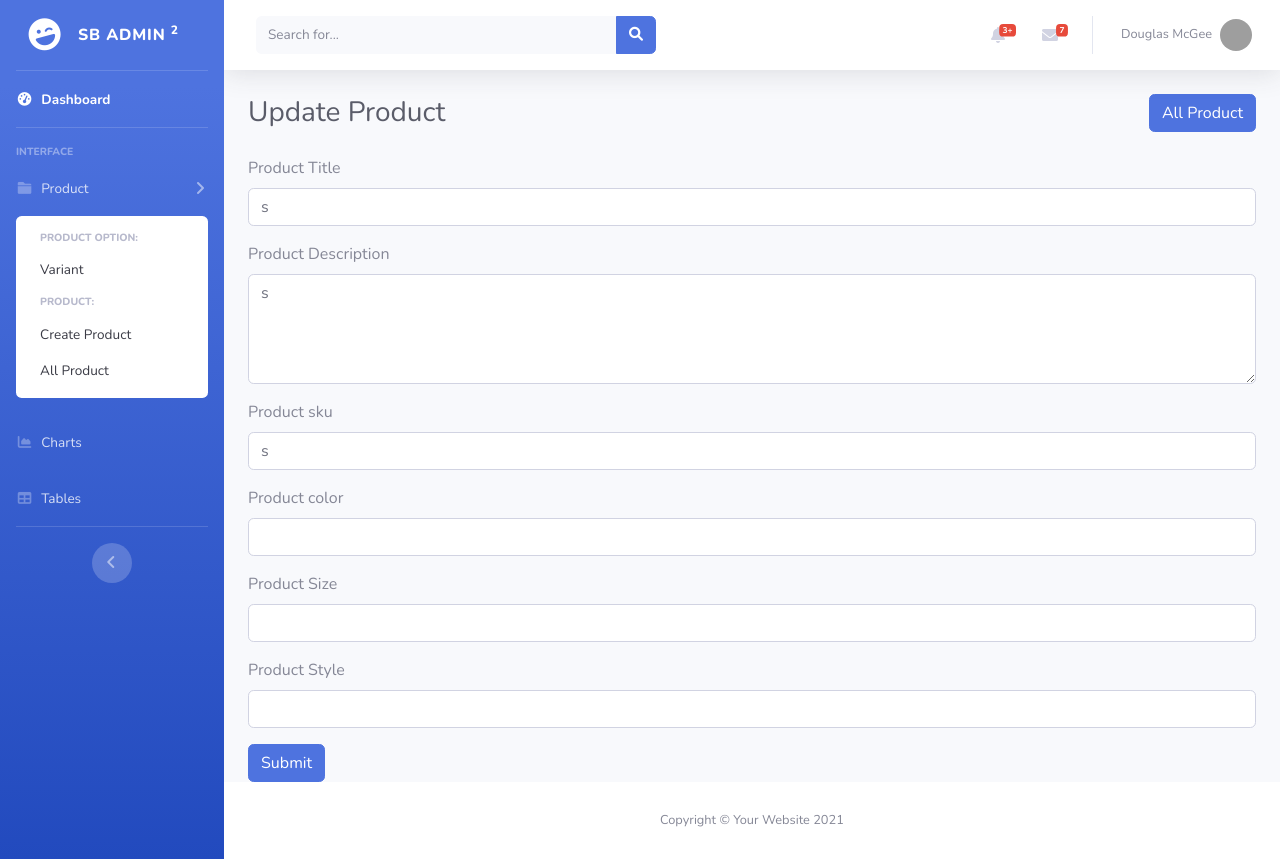
After one commit to shuvro-baset/mediusware, a Django app: page /product/product/1/edit in a window 1280 px wide. The commit adds this page. Run offline with Django 3.2, Linux system fonts and the light colour scheme; data comes from the database, SQL or seed files in the repository; data that the repository does not hold is empty; some libraries are stand-ins or nearby versions; grey boxes are pictures that could not be loaded.

Commit message:
single product data show done

```diff
--- /dev/null
+++ b/product/templates/products/single_product.html
@@ -0,0 +1,43 @@
+{% extends 'backend/base.html' %}
+
+{% block title %} Create Product {% endblock %}
+
+{% block content %}
+    <div class="d-sm-flex align-items-center justify-content-between mb-4">
+        <h1 class="h3 mb-0 text-gray-800">Update Product</h1>
+        <a href="{% url 'product:create.product' %}" class="float-right btn btn-primary">All Product</a>
+    </div>
+
+    <div class="row justify-content-center">
+        <form class="col-md-12" method="POST" novalidate>
+            {% csrf_token %}
+            <div class="form-group">
+                <label>Product Title</label>
+                <input type="text" class="form-control" value="{{ product.product.title }}">
+            </div>
+            <div class="form-group">
+                <label>Product Description</label> <br>
+                <textarea name="" id="" class="w-100 form-control" rows="4">{{ product.product.description }}</textarea>
+            </div>
+            <div class="form-group">
+                <label>Product sku</label>
+                <input type="text" class="form-control" value="{{ product.product.sku }}">
+            </div>
+            <div class="form-group">
+                <label>Product color</label>
+                <input type="text" class="form-control" value="{{ product.product_variant_one.variant_title }}">
+            </div>
+            <div class="form-group">
+                <label>Product Size</label>
+                <input type="text" class="form-control" value="{{ product.product_variant_two.variant_title }}">
+            </div>
+            <div class="form-group">
+                <label>Product Style</label>
+                <input type="text" class="form-control" value="{{ product.product_variant_three.variant_title }}">
+            </div>
+            <button type="submit" class="btn btn-primary">Submit</button>
+        </form>
+
+    </div>
+
+{% endblock %}
--- a/product/urls.py
+++ b/product/urls.py
@@ -1,7 +1,7 @@
 from django.urls import path
 from django.views.generic import TemplateView
 
-from product.views.product import CreateProductView, ProductsView
+from product.views.product import CreateProductView, ProductsView, ProductsEditView
 from product.views.variant import VariantView, VariantCreateView, VariantEditView
 
 app_name = "product"
@@ -15,5 +15,6 @@ urlpatterns = [
     # Products URLs
     path('create/', CreateProductView.as_view(), name='create.product'),
     path('list/', ProductsView.as_view(), name='list.product'),
+    path('product/<int:id>/edit', ProductsEditView.as_view(), name='update.product'),
 
 ]
--- a/product/views/product.py
+++ b/product/views/product.py
@@ -4,6 +4,7 @@ from django.views.generic import ListView, CreateView, UpdateView
 from django.core.paginator import Paginator
 from product.models import Variant, Product, ProductImage, ProductVariantPrice, ProductVariant
 from django.db.models import Q
+
 
 class BaseProductView(generic.View):
     model = Product
@@ -20,6 +21,7 @@ class CreateProductView(generic.TemplateView):
         context['variants'] = list(variants.all())
         return context
 
+
 # showing products and filter products
 class ProductsView(generic.TemplateView):
     template_name = 'products/list.html'
@@ -30,11 +32,21 @@ class ProductsView(generic.TemplateView):
         # getting variants
         variants = ProductVariant.objects.all()
         colors = []
+        sizes = []
+        styles = []
         for v in variants:
-            if v.variant_id==1:
+            if v.variant_id == 1:
                 color = v.variant_title
                 if color not in colors:
                     colors.append(color)
+            if v.variant_id == 2:
+                size = v.variant_title
+                if size not in sizes:
+                    sizes.append(size)
+            if v.variant_id == 3:
+                style = v.variant_title
+                if style not in styles:
+                    styles.append(style)
         print("variants: ", colors)
         # todo: pagination start
         paginator = Paginator(products, 10)
@@ -44,7 +56,9 @@ class ProductsView(generic.TemplateView):
         context = {
             # 'products': products,
             "page_obj": page_obj,
-            "colors": colors
+            "colors": colors,
+            "sizes": sizes,
+            "styles": styles,
         }
         return render(request, self.template_name, context=context)
 
@@ -55,9 +69,10 @@ class ProductsView(generic.TemplateView):
             name = request.POST.get('title')
             price_from = request.POST.get('price_from')
             price_to = request.POST.get('price_to')
+            variant = request.POST.get('variant')
             product_ins = ProductVariantPrice.objects.all()
             # condition for not provided price
-            if None or '' in [price_to, price_from]:
+            if None or '' in [price_to, price_from, variant]:
                 products = product_ins.filter(product__title__icontains=name)
                 paginator = Paginator(products, 10)
                 page_number = request.GET.get("page", 1)
@@ -68,7 +83,8 @@ class ProductsView(generic.TemplateView):
                 }
                 return render(request, 'products/filtered_products.html', context=context)
             else:
-                products = product_ins.filter(Q(product__title__icontains=name) | Q(price__gte=price_from) | Q(price__lte=price_to))
+                products = product_ins.filter(
+                    Q(product__title__icontains=name) | Q(price__gte=price_from) | Q(price__lte=price_to))
 
                 paginator = Paginator(products, 10)
                 page_number = request.GET.get("page", 1)
@@ -78,3 +94,16 @@ class ProductsView(generic.TemplateView):
                     'page_obj': page_obj
                 }
                 return render(request, 'products/filtered_products.html', context=context)
+
+
+class ProductsEditView(generic.TemplateView):
+    template_name = 'products/single_product.html'
+
+    def get(self, request, id):
+        product = ProductVariantPrice.objects.get(id=id)
+
+        context = {
+            "product": product
+        }
+        # print(product.price)
+        return render(request, 'products/single_product.html', context=context)
```
Also changed, not shown: product/templates/products/list.html (+9 -9 lines).
